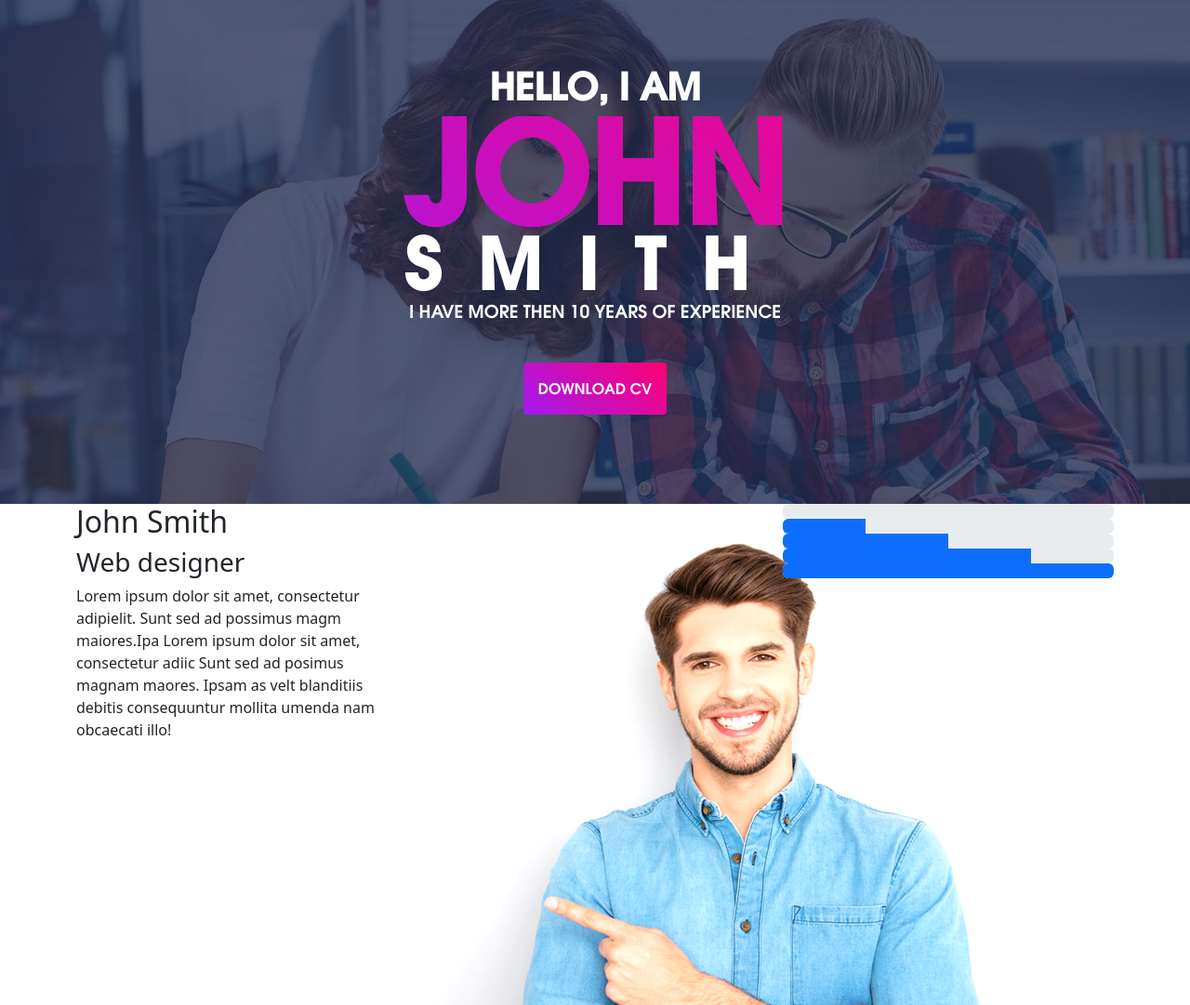
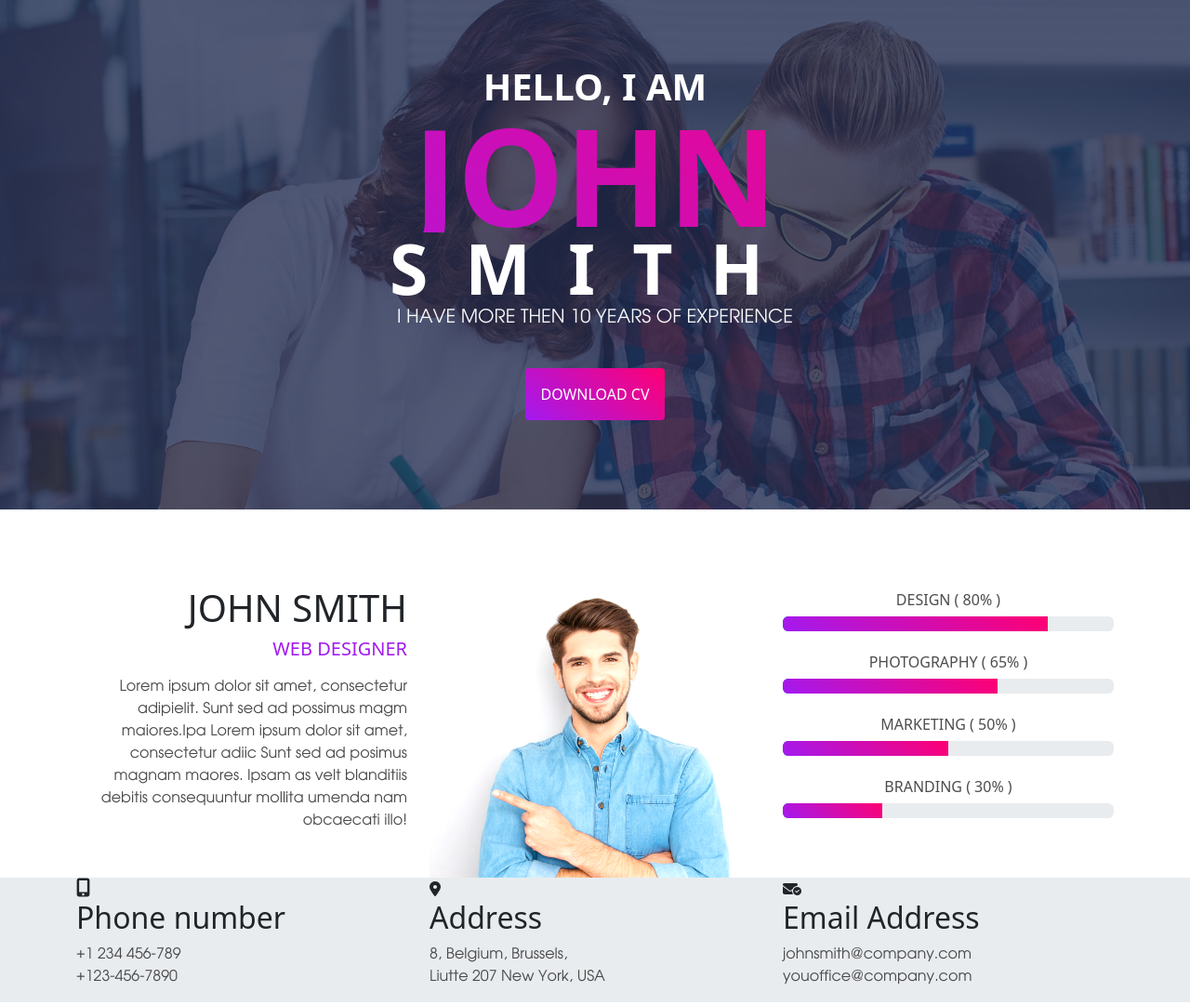
Before and after one commit to hmshamim51/class-23, a plain HTML site: page index.html in a window 1280 px wide. Shown: the part 151-1232 px from the top of the page at 93% size. Drawn offline with Linux system fonts and the light colour scheme.

Commit message:
about us done

```diff
--- a/assets/css/style.css
+++ b/assets/css/style.css
@@ -24,11 +24,34 @@
     font-display: swap;
     }
 
+    @font-face {
+        font-family: 'AvantGarde-Book';
+        src: url('../fonts/AvantGarde-Book.eot');
+        src: url('../fonts/AvantGarde-Book.eot?#iefix') format('embedded-opentype'),
+            url('../fonts/AvantGarde-Book.woff2') format('woff2'),
+            url('../fonts/AvantGarde-Book.woff') format('woff'),
+            url('../fonts/AvantGarde-Book.ttf') format('truetype'),
+            url('../fonts/AvantGarde-Book.svg#AvantGarde-Book') format('svg');
+        font-weight: normal;
+        font-style: normal;
+        font-display: swap;
+    }
+
 :root {
     --primary-color: #15263e;
     --color1: #a21af0;
     --color2: #ff0072;
+    }
 
+
+h1 h2 h3 h4 h5 h6 {
+    font-family: 'ITC Avant Garde Gothic Std';
+}
+p {
+    font-family: 'AvantGarde-Book';
+    color: #494949;
+
+}
 
 .john-gra {
     background-image: -moz-linear-gradient(49deg, rgb(219, 219, 219) 0%, rgb(41, 10, 89) 0%, rgb(162, 26, 240) 0%, rgb(255, 0, 114) 100%);
@@ -36,8 +59,6 @@
     background-image: -ms-linear-gradient(49deg, rgb(219, 219, 219) 0%, rgb(41, 10, 89) 0%, rgb(162, 26, 240) 0%, rgb(255, 0, 114) 100%);
     -webkit-background-clip: text;
     -webkit-text-fill-color: transparent;
-    }
-
     }
 
 /* ......................................
@@ -70,33 +91,35 @@
     background-position: center;
 }
 
-.banner-content {
-    font-family: 'ITC Avant Garde Gothic';
-}
-
 .banner-content h3 {
     margin-top: 100px;
 }
 
 .john-name {
-    background: linear-gradient(to right, var(--color1) 0%, var(--color2) 100%);
-    font-size: 150px;
-    line-height: 120px;
+    font-size: 145px;
+    line-height: 125px;
 }
 
 .john-subtitle {
     font-size: 75px;
     line-height: 60px;
-    font-weight: bold;
     letter-spacing: 40px;
 }
 
-.banner-content p {
-    font-size: 19px;
-}
-
-.john-btn-primary {
+.john-bg-gradient {
     background-image: -moz-linear-gradient(49deg, rgb(219, 219, 219) 0%, rgb(41, 10, 89) 0%, rgb(162, 26, 240) 0%, rgb(255, 0, 114) 100%);
     background-image: -webkit-linear-gradient(49deg, rgb(219, 219, 219) 0%, rgb(41, 10, 89) 0%, rgb(162, 26, 240) 0%, rgb(255, 0, 114) 100%);
     background-image: -ms-linear-gradient(49deg, rgb(219, 219, 219) 0%, rgb(41, 10, 89) 0%, rgb(162, 26, 240) 0%, rgb(255, 0, 114) 100%);
 }
+
+/* ......................................
+.  john about Area
+......................................*/
+
+.john-about-left h3 {
+    color: var(--color1);
+}
+
+.single-skill-progress h2 {
+    color: #4d4d4d
+}
--- a/index.html
+++ b/index.html
@@ -96,9 +96,9 @@
                             <div class="banner-content text-white text-uppercase text-center my-5">
                                 <h3 class="fs-1 fw-semibold">Hello, I AM</h3>
                                 <h1 class="john-name john-gra fw-bold">John</h1>
-                                <h2 class="john-subtitle">Smith</h2>
-                                <p>I have more then 10 years of Experience</p>
-                                <button class="john-btn-primary text-white border-0 text-uppercase p-3 rounded-1 mt-4">Download CV</button>
+                                <h2 class="john-subtitle fw-bold">Smith</h2>
+                                <p class="fs-5 link-light">I have more then 10 years of Experience</p>
+                                <button class="john-btn-primary text-white border-0 text-uppercase p-3 rounded-1 mt-4 john-bg-gradient">Download CV</button>
                             </div>
                         </div>
                     </div>
@@ -113,11 +113,11 @@
         <section class="john-about-us-area">
             <div class="john-about-us">
                 <div class="container">
-                    <div class="row">
+                    <div class="row align-items-center">
                         <div class="col-xl-4">
-                            <div class="john-about-left">
-                                <h2>John Smith</h2>
-                                <h3>Web designer</h3>
+                            <div class="john-about-left text-end mt-5">
+                                <h2 class="fs-1 text-uppercase">John Smith</h2>
+                                <h3 class="fs-5 text-uppercase mb-3">Web designer</h3>
                                 <p>Lorem ipsum dolor sit amet, consectetur adipielit. Sunt sed ad possimus magm
                                     maiores.Ipa Lorem ipsum dolor sit amet, consectetur adiic Sunt sed ad posimus magnam
                                     maores. Ipsam as velt blanditiis debitis consequuntur mollita umenda nam obcaecati
@@ -125,32 +125,44 @@
                             </div>
                         </div>
                         <div class="col-xl-4">
-                            <div class="john-about-center">
-                                <img src="assets/image/john-photo.png" alt="">
+                            <div class="john-about-center mt-5  pt-4">
+                                <img src="assets/image/john-photo.png" class="img-fluid" alt="">
                             </div>
                         </div>
                         <div class="col-xl-4">
-                            <div class="john-about-right">
+                            <div class="john-about-right mt-5 text-uppercase">
+                                <!-- single skil progress -->
+                                <div class="single-skill-progress mb-4 text-center">
+                                    <h2 class="fs-6">Design ( 80% )</h2>
                                     <div class="progress" role="progressbar" aria-label="Basic example" aria-valuenow="0"
                                         aria-valuemin="0" aria-valuemax="100">
-                                    <div class="progress-bar" style="width: 0%"></div>
+                                        <div class="progress-bar john-bg-gradient" style="width: 80%"></div>
                                     </div>
-                                <div class="progress" role="progressbar" aria-label="Basic example" aria-valuenow="25"
+                                </div><!--/ single skil progress -->
+                                <!-- single skil progress -->
+                                <div class="single-skill-progress mb-4 text-center">
+                                    <h2 class="fs-6">Photography ( 65% )</h2>
+                                    <div class="progress" role="progressbar" aria-label="Basic example" aria-valuenow="0"
                                         aria-valuemin="0" aria-valuemax="100">
-                                    <div class="progress-bar" style="width: 25%"></div>
+                                        <div class="progress-bar john-bg-gradient" style="width: 65%"></div>
                                     </div>
-                                <div class="progress" role="progressbar" aria-label="Basic example" aria-valuenow="50"
+                                </div><!--/ single skil progress -->
+                                <!-- single skil progress -->
+                                <div class="single-skill-progress mb-4 text-center">
+                                    <h2 class="fs-6">Marketing ( 50% )</h2>
+                                    <div class="progress" role="progressbar" aria-label="Basic example" aria-valuenow="0"
                                         aria-valuemin="0" aria-valuemax="100">
-                                    <div class="progress-bar" style="width: 50%"></div>
+                                        <div class="progress-bar john-bg-gradient" style="width: 50%"></div>
                                     </div>
-                                <div class="progress" role="progressbar" aria-label="Basic example" aria-valuenow="75"
+                                </div><!--/ single skil progress -->
+                                <!-- single skil progress -->
+                                <div class="single-skill-progress mb-4 text-center">
+                                    <h2 class="fs-6">Branding ( 30% )</h2>
+                                    <div class="progress" role="progressbar" aria-label="Basic example" aria-valuenow="0"
                                         aria-valuemin="0" aria-valuemax="100">
-                                    <div class="progress-bar" style="width: 75%"></div>
+                                        <div class="progress-bar john-bg-gradient" style="width: 30%"></div>
                                     </div>
-                                <div class="progress" role="progressbar" aria-label="Basic example" aria-valuenow="100"
-                                    aria-valuemin="0" aria-valuemax="100">
-                                    <div class="progress-bar" style="width: 100%"></div>
-                                </div>
+                                </div><!--/ single skil progress -->
                             </div>
                         </div>
                     </div>
@@ -162,7 +174,7 @@
 
 
         <!-- john contact info area -->
-        <section class="john-contact-info-area">
+        <section class="john-contact-info-area bg-body-secondary">
             <div class="john-contact-info">
                 <div class="container">
                     <div class="row">
@@ -170,7 +182,7 @@
                             <!-- single contact -->
                             <div class="john-single-contact">
                                 <div class="john-single-contact-img">
-                                    <i class="fa-solid fa-mobile-screen-button"></i>
+                                    <i class="fa-solid fa-mobile-screen-button fs-5"></i>
                                     <div class="john-single-contact-content">
                                         <h2>Phone number</h2>
                                         <p>+1 234 456-789 <br>
@@ -183,7 +195,7 @@
                             <!-- single contact -->
                             <div class="john-single-contact">
                                 <div class="john-single-contact-img">
-                                    <i class="fa-solid fa-mobile-screen-button"></i>
+                                    <i class="fa-solid fa-location-dot"></i>
                                     <div class="john-single-contact-content">
                                         <h2>Address</h2>
                                         <p>8, Belgium, Brussels, <br>
@@ -196,7 +208,7 @@
                             <!-- single contact -->
                             <div class="john-single-contact">
                                 <div class="john-single-contact-img">
-                                    <i class="fa-solid fa-mobile-screen-button"></i>
+                                    <i class="fa-solid fa-envelope-circle-check"></i>
                                     <div class="john-single-contact-content">
                                         <h2>Email Address</h2>
                                         <p>johnsmith@company.com <br>
```
Also changed, not shown: assets/fonts/AvantGarde-Book.ttf (added), assets/fonts/AvantGarde-Book.woff (added), assets/fonts/AvantGarde-Book.woff2 (added), 2 other files. Lines whose indentation alone changed are shown as unchanged.
